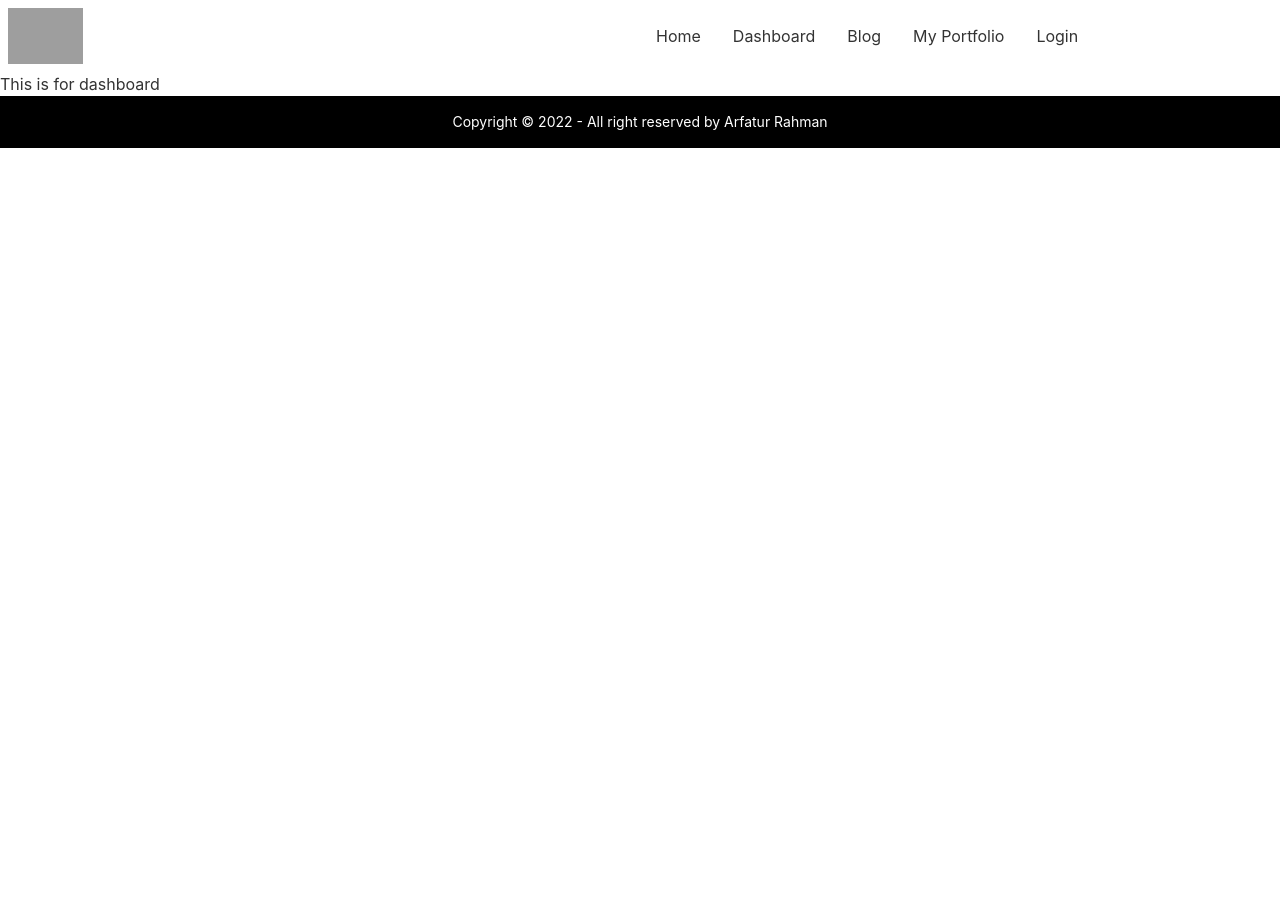
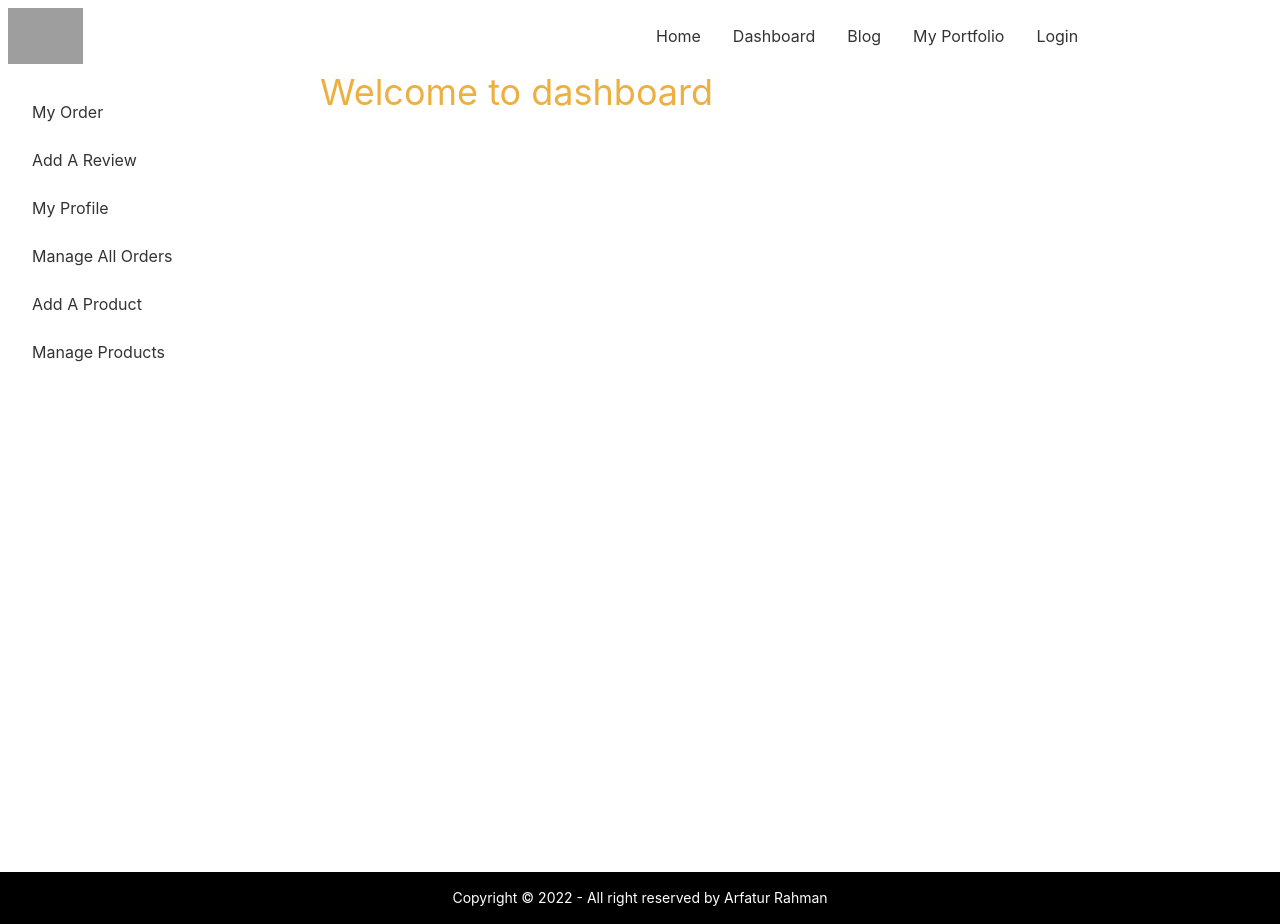
Before and after one commit to arfat-xyz/manufacturer-website-client, a React (Create React App) app: page /dashboard in a window 1280 px wide. Before the commit the page ends 800 px from the top, so only its background shows below. Built offline with nearby package versions, Linux system fonts and the light colour scheme; no server answers; grey boxes are pictures that could not be loaded.

Commit message:
Dashboard basics created

```diff
--- a/src/App.js
+++ b/src/App.js
@@ -10,6 +10,12 @@ import Footer from "./Shared/Footer";
 import Header from "./Shared/Header";
 import NotFound from "./Shared/NotFound";
 import "react-toastify/dist/ReactToastify.css";
+import MyOrder from "./Dashboard/MyOrder";
+import AddAReview from "./Dashboard/AddAReview";
+import MyProfile from "./Dashboard/MyProfile";
+import ManageAllOrders from "./Dashboard/ManageAllOrders";
+import AddAProduct from "./Dashboard/AddAProduct";
+import ManageProducts from "./Dashboard/ManageProducts";
 function App() {
   return (
     <div>
@@ -19,7 +25,14 @@ function App() {
         <Route path="/home" element={<Home />}></Route>
         <Route path="/login" element={<Login />}></Route>
         <Route path="/signup" element={<Signup />}></Route>
-        <Route path="/dashboard" element={<Dashboard />}></Route>
+        <Route path="/dashboard" element={<Dashboard />}>
+          <Route path="myorder" element={<MyOrder />} />
+          <Route path="addareview" element={<AddAReview />} />
+          <Route path="myprofile" element={<MyProfile />} />
+          <Route path="manageallorders" element={<ManageAllOrders />} />
+          <Route path="addaproduct" element={<AddAProduct />} />
+          <Route path="manageproducts" element={<ManageProducts />} />
+        </Route>
         <Route path="/blog" element={<Blog />}></Route>
         <Route path="/myportfolio" element={<MyPortfolio />}></Route>
         <Route path="*" element={<NotFound />}></Route>
--- /dev/null
+++ b/src/Dashboard/AddAProduct.js
@@ -0,0 +1,7 @@
+import React from "react";
+
+const AddAProduct = () => {
+  return <div>Add A Product</div>;
+};
+
+export default AddAProduct;
--- /dev/null
+++ b/src/Dashboard/AddAReview.js
@@ -0,0 +1,7 @@
+import React from "react";
+
+const AddAReview = () => {
+  return <div>Add a review</div>;
+};
+
+export default AddAReview;
--- a/src/Dashboard/Dashboard.js
+++ b/src/Dashboard/Dashboard.js
@@ -1,7 +1,62 @@
 import React from "react";
+import { Link, Outlet } from "react-router-dom";
 
 const Dashboard = () => {
-  return <div>This is for dashboard</div>;
+  return (
+    <div>
+      <div class="drawer drawer-mobile">
+        <input id="my-drawer-2" type="checkbox" class="drawer-toggle" />
+        <div class="drawer-content flex flex-col">
+          <label
+            for="my-drawer-2"
+            class=" mr-8 ml-auto drawer-button lg:hidden"
+          >
+            <svg
+              xmlns="http://www.w3.org/2000/svg"
+              class="h-5 w-5"
+              fill="none"
+              viewBox="0 0 24 24"
+              stroke="currentColor"
+            >
+              <path
+                stroke-linecap="round"
+                stroke-linejoin="round"
+                stroke-width="2"
+                d="M4 6h16M4 12h8m-8 6h16"
+              />
+            </svg>
+          </label>
+          <div>
+            <h1 className="text-4xl text-primary">Welcome to dashboard</h1>
+            <Outlet />
+          </div>
+        </div>
+        <div class="drawer-side">
+          <label for="my-drawer-2" class="drawer-overlay"></label>
+          <ul class="menu p-4 overflow-y-auto w-80 bg-base-100 text-base-content">
+            <li>
+              <Link to="/dashboard/myorder">My Order</Link>
+            </li>
+            <li>
+              <Link to="/dashboard/addareview">Add A Review</Link>
+            </li>
+            <li>
+              <Link to="/dashboard/myprofile">My Profile</Link>
+            </li>
+            <li>
+              <Link to="/dashboard/manageallorders">Manage All Orders</Link>
+            </li>
+            <li>
+              <Link to="/dashboard/addaproduct">Add A Product</Link>
+            </li>
+            <li>
+              <Link to="/dashboard/manageproducts">Manage Products</Link>
+            </li>
+          </ul>
+        </div>
+      </div>
+    </div>
+  );
 };
 
 export default Dashboard;
--- /dev/null
+++ b/src/Dashboard/MakeAdmin.js
@@ -0,0 +1,7 @@
+import React from "react";
+
+const MakeAdmin = () => {
+  return <div>Make an admin</div>;
+};
+
+export default MakeAdmin;
--- /dev/null
+++ b/src/Dashboard/ManageAllOrders.js
@@ -0,0 +1,7 @@
+import React from "react";
+
+const ManageAllOrders = () => {
+  return <div>manage all orders</div>;
+};
+
+export default ManageAllOrders;
--- /dev/null
+++ b/src/Dashboard/ManageProducts.js
@@ -0,0 +1,7 @@
+import React from "react";
+
+const ManageProducts = () => {
+  return <div>Manage Products</div>;
+};
+
+export default ManageProducts;
--- /dev/null
+++ b/src/Dashboard/MyOrder.js
@@ -0,0 +1,7 @@
+import React from "react";
+
+const MyOrder = () => {
+  return <div>My order</div>;
+};
+
+export default MyOrder;
--- /dev/null
+++ b/src/Dashboard/MyProfile.js
@@ -0,0 +1,7 @@
+import React from "react";
+
+const MyProfile = () => {
+  return <div>My Profile</div>;
+};
+
+export default MyProfile;
```
